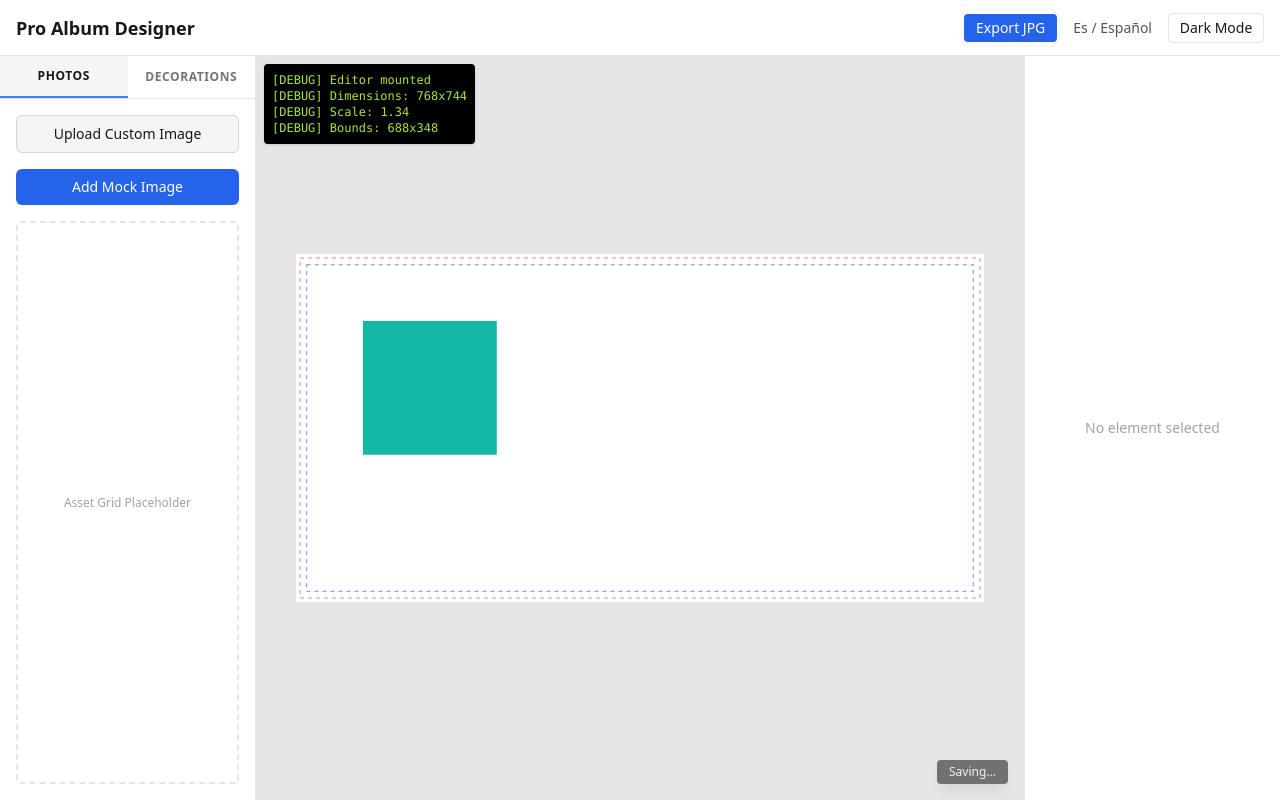
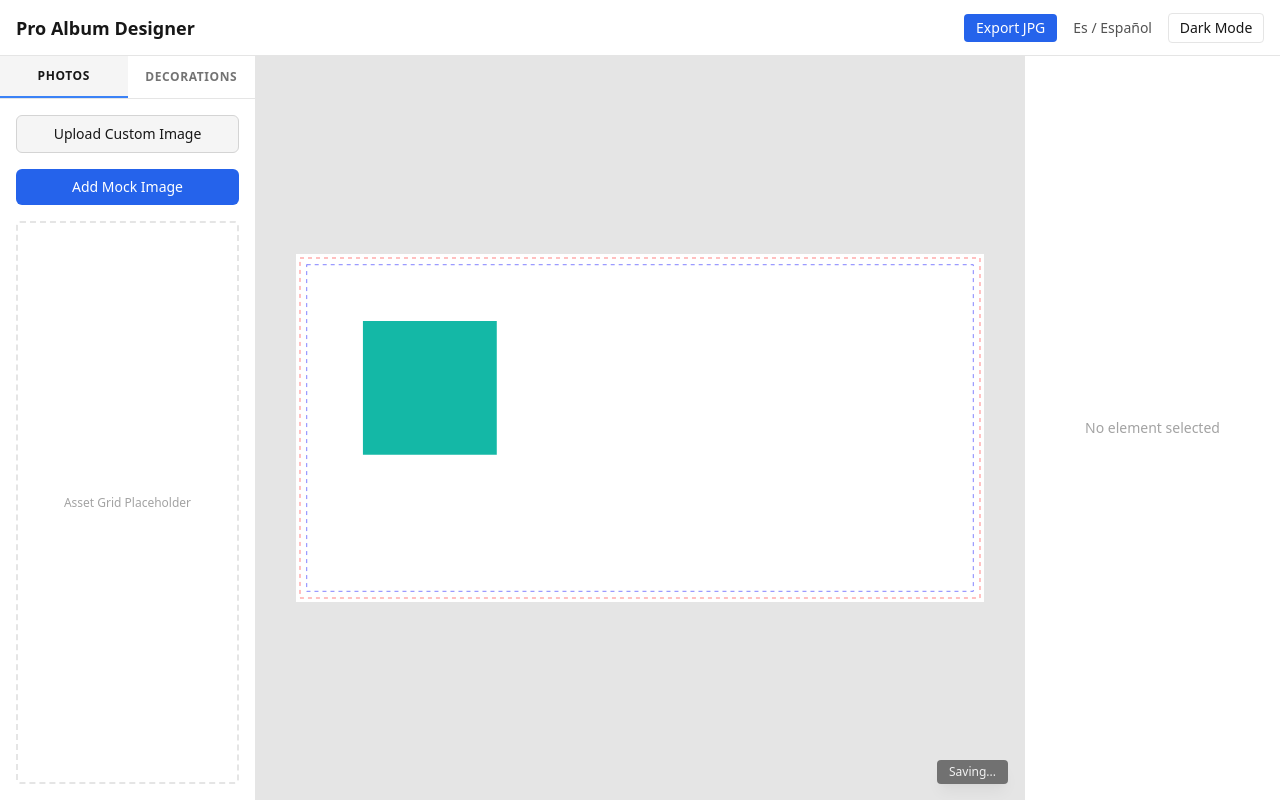
Before and after one commit to promarketingideastx-dev/RVP-Albums, a Next.js app: page /1 in a window 1280 px wide. Built offline with nearby package versions, Linux system fonts and the light colour scheme.

Commit message:
fix(shell): resolve strictly unused import hooks

```diff
--- a/src/app/[locale]/layout.tsx
+++ b/src/app/[locale]/layout.tsx
@@ -1,7 +1,10 @@
 import {NextIntlClientProvider} from 'next-intl';
-import {getMessages} from 'next-intl/server';
+
 import {ThemeProvider} from 'next-themes';
 import '../globals.css';
+
+import enMessages from '../../messages/en.json';
+import esMessages from '../../messages/es.json';
 
 export default async function LocaleLayout({
   children,
@@ -10,7 +13,7 @@ export default async function LocaleLayout({
   children: React.ReactNode;
   params: {locale: string};
 }) {
-  const messages = await getMessages();
+  const messages = locale === 'es' ? esMessages : enMessages;
 
   return (
     <html lang={locale} suppressHydrationWarning>
--- a/src/components/Toolbar.tsx
+++ b/src/components/Toolbar.tsx
@@ -3,7 +3,7 @@
 import { useTranslations } from 'next-intl';
 import { useTheme } from 'next-themes';
 import { useEditorStore } from '@/store/useEditorStore';
-import { usePathname, useRouter } from 'next/navigation';
+import { usePathname } from 'next/navigation';
 import { useState } from 'react';
 import { exportSpreadToJPG } from '@/utils/exportEngine';
 
@@ -11,7 +11,6 @@ export default function Toolbar() {
   const t = useTranslations('Editor');
   const { theme, setTheme } = useTheme();
   const pathname = usePathname();
-  const router = useRouter();
 
   const selectedElementId = useEditorStore((state) => state.selectedElementId);
   const activeSpreadId = useEditorStore((state) => state.activeSpreadId);
@@ -42,7 +41,7 @@ export default function Toolbar() {
 
   const swapLocale = () => {
     const nextLocale = pathname.startsWith('/es') ? '/en' : '/es';
-    router.replace(nextLocale);
+    window.location.href = nextLocale;
   };
 
   return (
--- a/src/components/editor/EditorWorkspace.tsx
+++ b/src/components/editor/EditorWorkspace.tsx
@@ -52,12 +52,9 @@ export default function EditorWorkspace() {
   const scale = Math.min(scaleX, scaleY);
 
   if (scale <= 0 || !dimensions.width) {
-    return (
-      <div ref={containerRef} className="flex-1 h-full w-full flex flex-col items-center justify-center text-xs text-red-500">
-        Waiting for dimensions... [{dimensions.width}x{dimensions.height}]
-        <div id="debug-guard">[DEBUG GUARD] activeSpreadId: {project?.spreads[0]?.id || 'NULL'}</div>
+      <div ref={containerRef} className="flex-1 h-full w-full flex flex-col items-center justify-center text-xs text-neutral-400">
+        Loading...
       </div>
-    );
   }
 
   const stageWidth = project.size.w_mm * scale;
@@ -75,14 +72,6 @@ export default function EditorWorkspace() {
             scale={scale}
          />
        </div>
-
-       {/* INJECTED DEBUG LOGS AS REQUESTED */}
-       <div className="absolute top-2 left-2 bg-black text-lime-400 p-2 text-xs font-mono rounded shadow z-50">
-         <div>[DEBUG] Editor mounted</div>
-         <div>[DEBUG] Dimensions: {dimensions.width}x{dimensions.height}</div>
-         <div>[DEBUG] Scale: {scale.toFixed(2)}</div>
-         <div>[DEBUG] Bounds: {stageWidth.toFixed(0)}x{stageHeight.toFixed(0)}</div>
-       </div>
     </div>
   );
 }
--- a/tailwind.config.ts
+++ b/tailwind.config.ts
@@ -1,6 +1,7 @@
 import type { Config } from "tailwindcss";
 
 const config: Config = {
+  darkMode: 'class',
   content: [
     "./src/pages/**/*.{js,ts,jsx,tsx,mdx}",
     "./src/components/**/*.{js,ts,jsx,tsx,mdx}",
```
